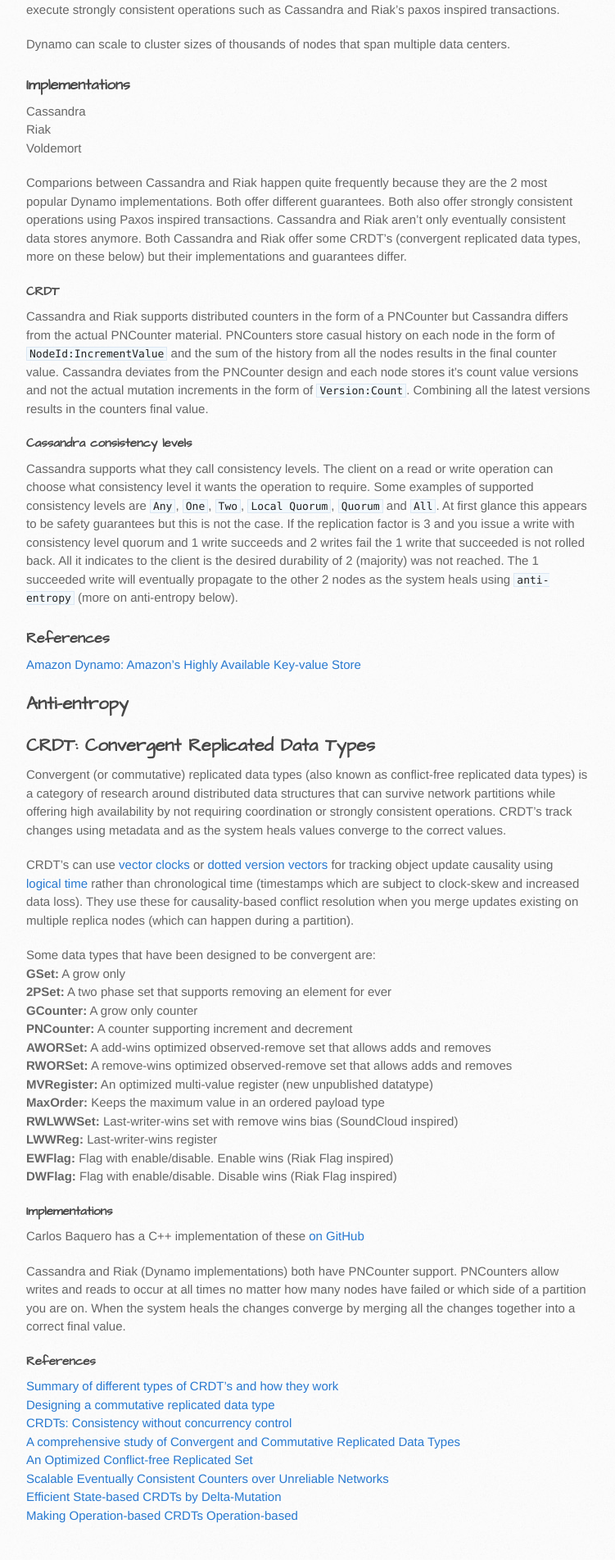
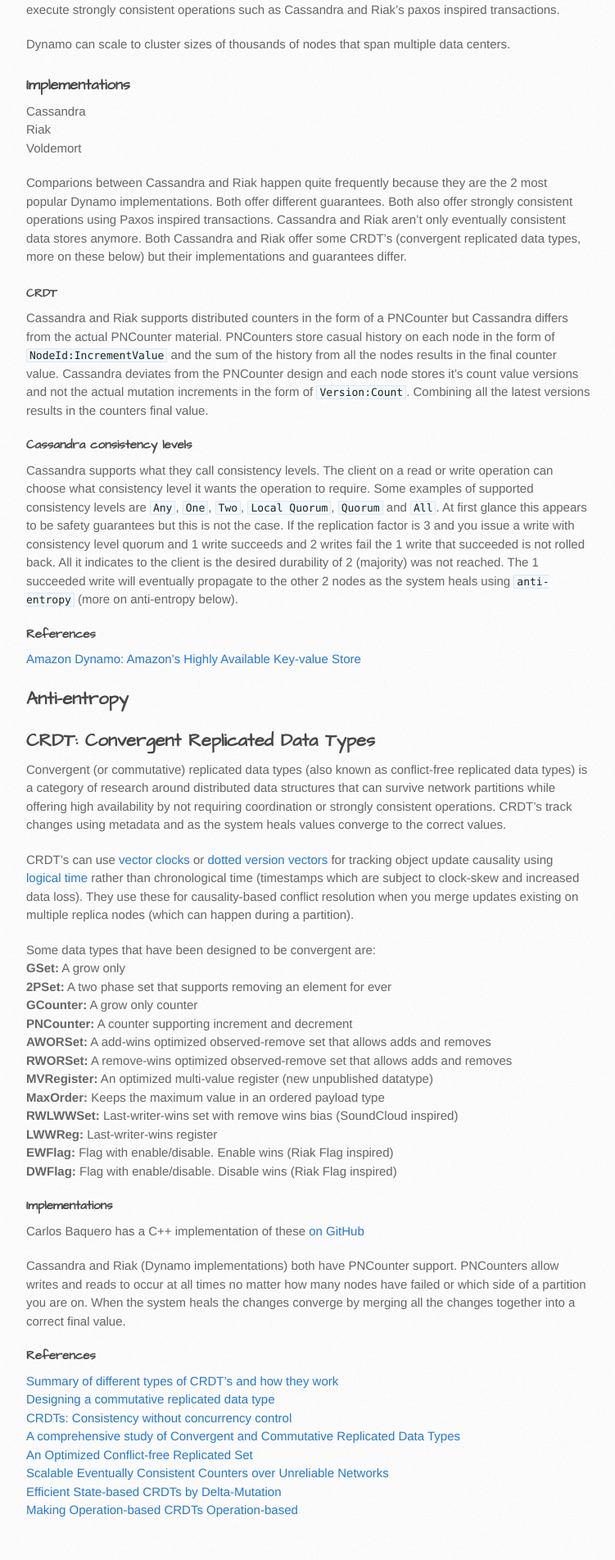
Before and after one commit to simongui/simongui.github.io, a Jekyll site: the page built from distributed-systems/eventual-consistency.md, in a window 1280 px wide. Shown: the part 888-2791 px from the top of the page at 82% size, without its empty margins (138-889 px from the left). Built offline with Jekyll 4.4.1, drawn with Linux system fonts in a browser that asks for light colours.

Commit message:
no message

```diff
--- a/distributed-systems/eventual-consistency.md
+++ b/distributed-systems/eventual-consistency.md
@@ -26,13 +26,13 @@
 
 Comparions between Cassandra and Riak happen quite frequently because they are the 2 most popular Dynamo implementations. Both offer different guarantees. Both also offer strongly consistent operations using Paxos inspired transactions. Cassandra and Riak aren't only eventually consistent data stores anymore. Both Cassandra and Riak offer some CRDT's (convergent replicated data types, more on these below) but their implementations and guarantees differ.
 
-#### CRDT
+##### CRDT
 Cassandra and Riak supports distributed counters in the form of a PNCounter but Cassandra differs from the actual PNCounter material. PNCounters store casual history on each node in the form of `NodeId:IncrementValue` and the sum of the history from all the nodes results in the final counter value. Cassandra deviates from the PNCounter design and each node stores it's count value versions and not the actual mutation increments in the form of `Version:Count`. Combining all the latest versions results in the counters final value.
 
 #### Cassandra consistency levels
 Cassandra supports what they call consistency levels. The client on a read or write operation can choose what consistency level it wants the operation to require. Some examples of supported consistency levels are `Any`, `One`, `Two`, `Local Quorum`, `Quorum` and `All`. At first glance this appears to be safety guarantees but this is not the case. If the replication factor is 3 and you issue a write with consistency level quorum and 1 write succeeds and 2 writes fail the 1 write that succeeded is not rolled back. All it indicates to the client is the desired durability of 2 (majority) was not reached. The 1 succeeded write will eventually propagate to the other 2 nodes as the system heals using `anti-entropy` (more on anti-entropy below).
 
-### References
+#### References
 [Amazon Dynamo: Amazon’s Highly Available Key-value Store](http://www.allthingsdistributed.com/files/amazon-dynamo-sosp2007.pdf){:target="_blank"}
 
 ## Anti-entropy
```
